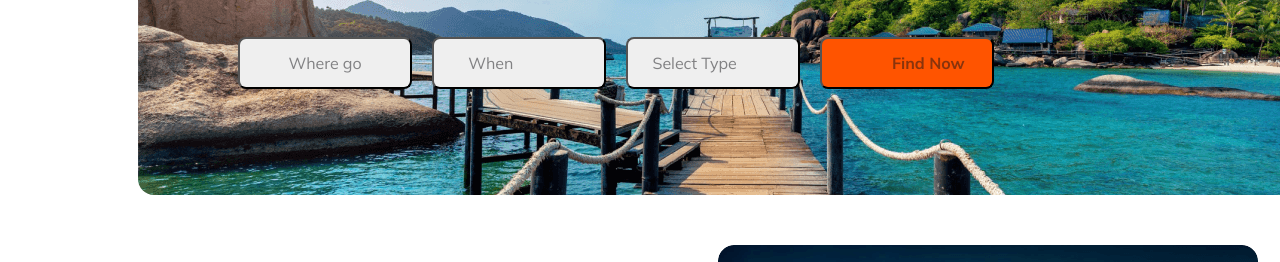
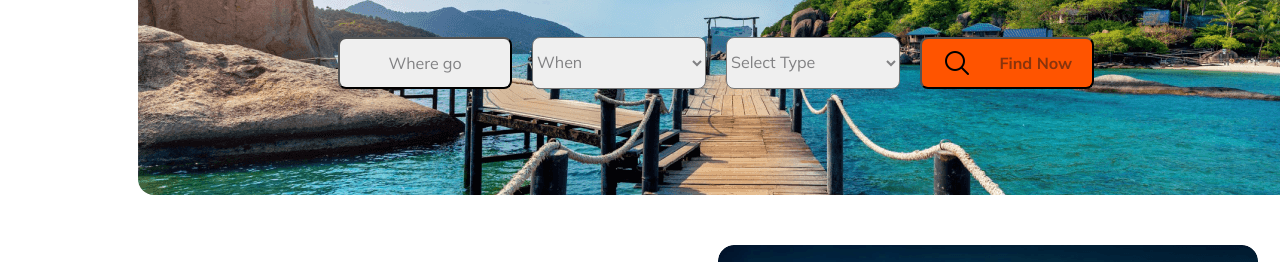
Before and after one commit to JAKUAN-AHMED/ASSAIGNMENT-02, a plain HTML site: page index.html in a window 1280 px wide. Shown: the part 398-660 px from the top of the page. Drawn offline with Linux system fonts and the light colour scheme.

Commit message:
Added update

```diff
--- a/index.html
+++ b/index.html
@@ -36,9 +36,9 @@
             </div>
             <div class="banner-item">
                 <button><p>Where go</p></button>
-                <button><p>When </p><img src="./Images/icons/Frame.png" alt=""></button>
-                <button><p>Select Type </p><img src="./Images/icons/Frame.png" alt=""></button>
-                <button class="primary-btn"><img src="./Images/icons/Frame (1).png" alt=""> <p>Find Now</p></button>
+                <select><option value="">When</option></select>
+                <select name="" id=""><option value="">Select Type</option></select>
+                <button class="primary-btn"><img src="Images/search.png" alt=""><p>Find Now</p></button>
 
             </div>
         </div>
--- a/styles/style.css
+++ b/styles/style.css
@@ -67,6 +67,7 @@ nav a{
     width: 1170px;
     border-radius: 16px;
     margin: 50px 130px;
+
 }
 .banner-head{
     color: #FFF;
@@ -89,9 +90,9 @@ nav a{
 .banner-item{
     display:flex;
     gap:20px;
-    margin-left: 100px;
+    padding-left: 200px;
 }
-.banner-item > button{
+.banner-item > button,select{
     display: flex;
     align-items:center ;
     width: 174px;
```
